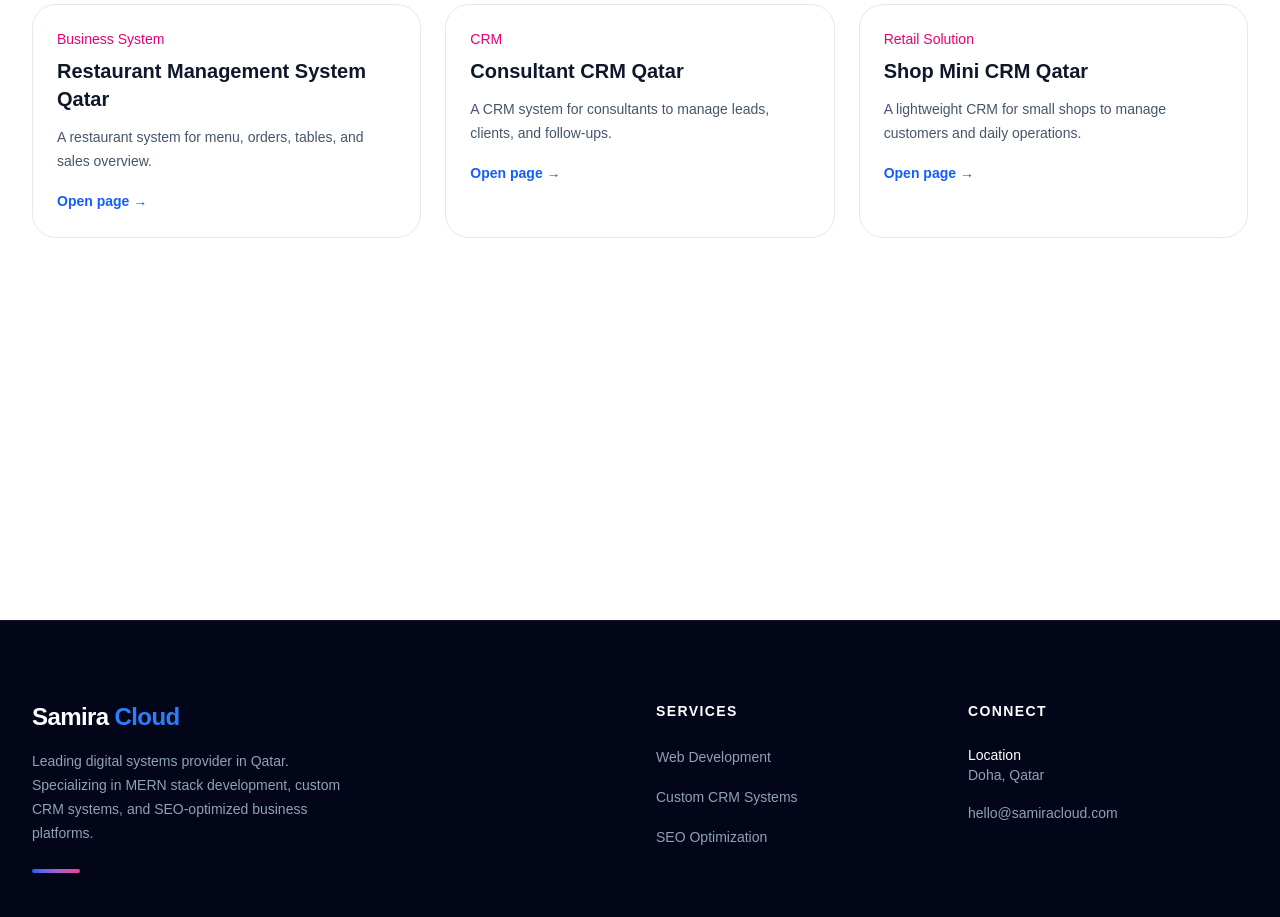
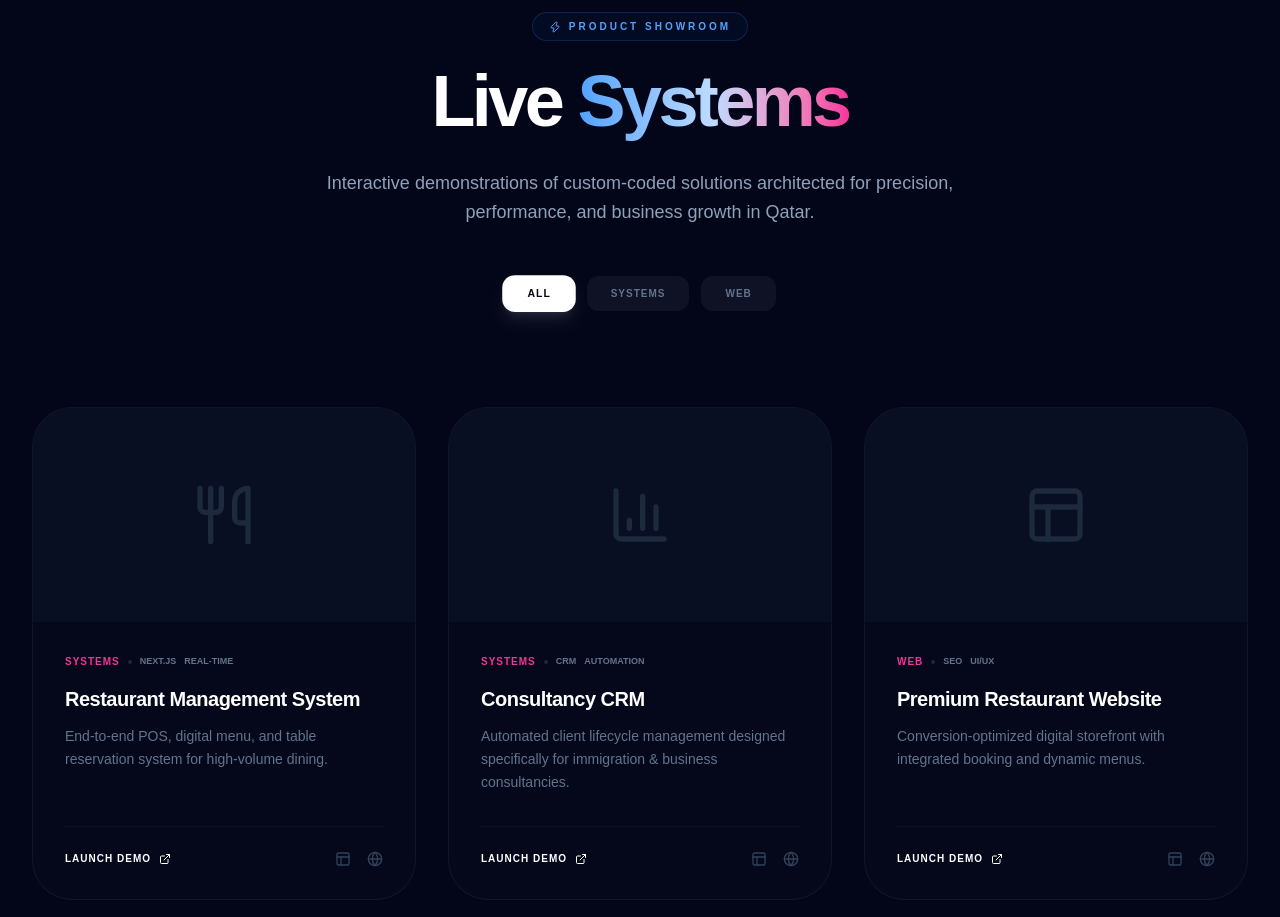
Before and after one commit to sojibjubayer/samiracloud, a Next.js app: page /demos in a window 1280 px wide. Shown: the part 180-1097 px from the top of the page. Built offline with nearby package versions, Linux system fonts and the light colour scheme.

Commit message:
demos redesigned

```diff
--- /dev/null
+++ b/src/app/(website)/demos/DemosClient.tsx
@@ -0,0 +1,190 @@
+"use client";
+
+import React, { useState } from "react";
+import Link from "next/link";
+import {
+  ExternalLink,
+  Monitor,
+  Globe,
+  Layout,
+  Zap,
+  Utensils,
+  BarChart3,
+  Fingerprint,
+  Briefcase,
+  Search
+} from "lucide-react";
+
+const projects = [
+  {
+    title: "Restaurant Management System",
+    category: "Systems",
+    desc: "End-to-end POS, digital menu, and table reservation system for high-volume dining.",
+    tags: ["Next.js", "Real-time", "POS"],
+    icon: Utensils,
+    link: "/demos/restaurant-system",
+  },
+  {
+    title: "Consultancy CRM",
+    category: "Systems",
+    desc: "Automated client lifecycle management designed specifically for immigration & business consultancies.",
+    tags: ["CRM", "Automation", "Security"],
+    icon: BarChart3,
+    link: "/demos/consultant-crm",
+  },
+  {
+    title: "Premium Restaurant Website",
+    category: "Web",
+    desc: "Conversion-optimized digital storefront with integrated booking and dynamic menus.",
+    tags: ["SEO", "UI/UX", "Responsive"],
+    icon: Layout,
+    link: "/demos/restaurant-web",
+  },
+  {
+    title: "Digital Attendance Suite",
+    category: "Systems",
+    desc: "Smart QR-based workforce attendance tracking with instant validation and cloud reporting.",
+    tags: ["QR Tech", "Cloud", "Analytics"],
+    icon: Fingerprint,
+    link: "/demos/attendance-suite",
+  },
+  {
+    title: "Corporate Digital Presence",
+    category: "Web",
+    desc: "Enterprise-grade digital identity branding for businesses looking to scale in the MENA market.",
+    tags: ["Branding", "Strategy", "SEO"],
+    icon: Briefcase,
+    link: "/demos/digital-presence",
+  }
+];
+
+export default function DemosClient() {
+  const [filter, setFilter] = useState("All");
+
+  const categories = ["All", "Systems", "Web"];
+  const filteredProjects = filter === "All"
+    ? projects
+    : projects.filter(p => p.category === filter);
+
+  return (
+    <main className="relative min-h-screen bg-slate-950 text-white overflow-x-hidden">
+
+      {/* ATMOSPHERIC SEPARATION (The Glows) */}
+      <div className="absolute top-0 left-0 -z-10 h-200 w-full overflow-hidden pointer-events-none">
+        <div className="absolute -top-32 -left-20 h-150 w-150 rounded-full bg-blue-600/10 blur-[130px]" />
+        <div className="absolute top-0 left-[5%] h-100 w-100 rounded-full bg-pink-500/5 blur-[110px]" />
+      </div>
+
+      {/* HERO SECTION */}
+      <section className="relative pt-32 pb-16 lg:pt-48 lg:pb-24">
+        <div className="mx-auto max-w-7xl px-6 lg:px-8 text-center">
+          <div className="flex justify-center mb-6">
+            <span className="flex items-center gap-2 rounded-full border border-blue-500/20 bg-blue-500/5 px-4 py-1.5 text-[10px] font-black uppercase tracking-[0.3em] text-blue-400">
+              <Zap size={12} /> Product Showroom
+            </span>
+          </div>
+          <h1 className="text-5xl font-black tracking-tighter text-white sm:text-7xl">
+            Live <span className="bg-linear-to-r from-blue-400 via-blue-200 to-pink-500 bg-clip-text text-transparent">Systems</span>
+          </h1>
+          <p className="mx-auto mt-8 max-w-2xl text-lg leading-relaxed text-slate-400">
+            Interactive demonstrations of custom-coded solutions architected
+            for precision, performance, and business growth in Qatar.
+          </p>
+
+          {/* Filter Controls */}
+          <div className="mt-12 flex flex-wrap justify-center gap-3">
+            {categories.map((cat) => (
+              <button
+                key={cat}
+                onClick={() => setFilter(cat)}
+                className={`rounded-xl px-6 py-2.5 text-[10px] font-black uppercase tracking-widest transition-all ${
+                  filter === cat
+                  ? "bg-white text-slate-950 scale-105 shadow-lg shadow-white/10"
+                  : "bg-white/5 text-slate-500 hover:text-white"
+                }`}
+              >
+                {cat}
+              </button>
+            ))}
+          </div>
+        </div>
+      </section>
+
+      {/* BENTO GRID */}
+      <section className="pb-32 px-6 lg:px-8">
+        <div className="mx-auto max-w-7xl">
+          <div className="grid grid-cols-1 gap-8 md:grid-cols-2 lg:grid-cols-3">
+            {filteredProjects.map((project, i) => (
+              <article
+                key={i}
+                className="group relative flex flex-col overflow-hidden rounded-[2.5rem] border border-white/5 bg-white/1 transition-all duration-500 hover:border-blue-500/30 hover:bg-white/3"
+              >
+                {/* Visual Placeholder */}
+                <div className="aspect-video w-full bg-slate-900/50 relative overflow-hidden flex items-center justify-center">
+                  <div className="absolute inset-0 bg-linear-to-br from-blue-600/5 to-pink-600/5 opacity-0 group-hover:opacity-100 transition-opacity duration-500" />
+                  <project.icon className="h-16 w-16 text-slate-800 group-hover:text-blue-500/40 transition-all duration-500 group-hover:scale-110" />
+                </div>
+
+                <div className="p-8 flex flex-col flex-1">
+                  <div className="flex items-center gap-2 mb-4">
+                    <span className="text-[10px] font-black uppercase tracking-widest text-pink-500">{project.category}</span>
+                    <span className="h-1 w-1 rounded-full bg-slate-800" />
+                    <div className="flex gap-2">
+                      {project.tags.slice(0, 2).map((tag) => (
+                        <span key={tag} className="text-[9px] font-bold text-slate-500 uppercase">{tag}</span>
+                      ))}
+                    </div>
+                  </div>
+
+                  <h3 className="text-xl font-bold text-white mb-3 tracking-tight group-hover:text-blue-400 transition-colors">
+                    {project.title}
+                  </h3>
+
+                  <p className="text-sm leading-relaxed text-slate-500 mb-8 line-clamp-3">
+                    {project.desc}
+                  </p>
+
+                  <div className="mt-auto pt-6 flex items-center justify-between border-t border-white/3">
+                    <Link
+                      href={project.link}
+                      className="inline-flex items-center gap-2 text-[10px] font-black uppercase tracking-widest text-white hover:text-blue-400 transition-colors"
+                    >
+                      Launch Demo <ExternalLink size={12} />
+                    </Link>
+                    <div className="flex gap-4 text-slate-700">
+                       <Layout size={16} />
+                       <Globe size={16} />
+                    </div>
+                  </div>
+                </div>
+              </article>
+            ))}
+          </div>
+        </div>
+      </section>
+
+      {/* JSON-LD SCHEMA */}
+      <script
+        type="application/ld+json"
+        dangerouslySetInnerHTML={{
+          __html: JSON.stringify({
+            "@context": "https://schema.org",
+            "@type": "CollectionPage",
+            "name": "Samira Cloud Live Systems Showroom",
+            "description": "Showcase of digital systems, POS, CRM, and web presence solutions.",
+            "url": "https://samiracloud.com/demos",
+            "provider": {
+              "@type": "LocalBusiness",
+              "name": "Samira Cloud",
+              "address": {
+                "@type": "PostalAddress",
+                "addressLocality": "Doha",
+                "addressCountry": "QA"
+              }
+            }
+          }),
+        }}
+      />
+    </main>
+  );
+}
--- a/src/app/(website)/demos/page.tsx
+++ b/src/app/(website)/demos/page.tsx
@@ -1,47 +1,14 @@
 import type { Metadata } from "next";
-import Link from "next/link";
-import { demos } from "@/data/demos";
-import { createMetadata } from "@/lib/seo";
+import DemosClient from "./DemosClient";
 
-export const metadata: Metadata = createMetadata({
-  title: "Demo Projects | Samira Cloud",
-  description:
-    "Explore demo software projects by Samira Cloud, including restaurant systems, consultant CRM, and shop mini CRM.",
-  path: "/demos",
-});
+export const metadata: Metadata = {
+  title: "Live Demos | Digital Systems & CRM Solutions | Samira Cloud Qatar",
+  description: "Explore live demonstrations of our Restaurant Management systems, Consultant CRMs, and Digital Attendance tools engineered for the Qatari market.",
+  alternates: {
+    canonical: "https://samiracloud.com/demos",
+  },
+};
 
-export default function DemosPage() {
-  return (
-    <main className="mx-auto max-w-7xl px-4 py-16 sm:px-6 lg:px-8">
-      <h1 className="mb-4 text-4xl font-bold text-slate-900">
-        Demo Projects
-      </h1>
-      <p className="mb-10 max-w-3xl text-slate-600">
-        Practical systems designed for real business use in Qatar.
-      </p>
-
-      <div className="grid gap-6 md:grid-cols-3">
-        {demos.map((demo) => (
-          <article
-            key={demo.slug}
-            className="rounded-3xl border border-slate-200 p-6"
-          >
-            <p className="mb-2 text-sm font-medium text-pink-600">{demo.category}</p>
-            <h2 className="mb-3 text-xl font-semibold text-slate-900">
-              {demo.title}
-            </h2>
-            <p className="mb-4 text-sm leading-6 text-slate-600">
-              {demo.shortDescription}
-            </p>
-            <Link
-              href={`/demos/${demo.slug}`}
-              className="text-sm font-semibold text-blue-600"
-            >
-              Open page →
-            </Link>
-          </article>
-        ))}
-      </div>
-    </main>
-  );
+export default function Page() {
+  return <DemosClient />;
 }
```
